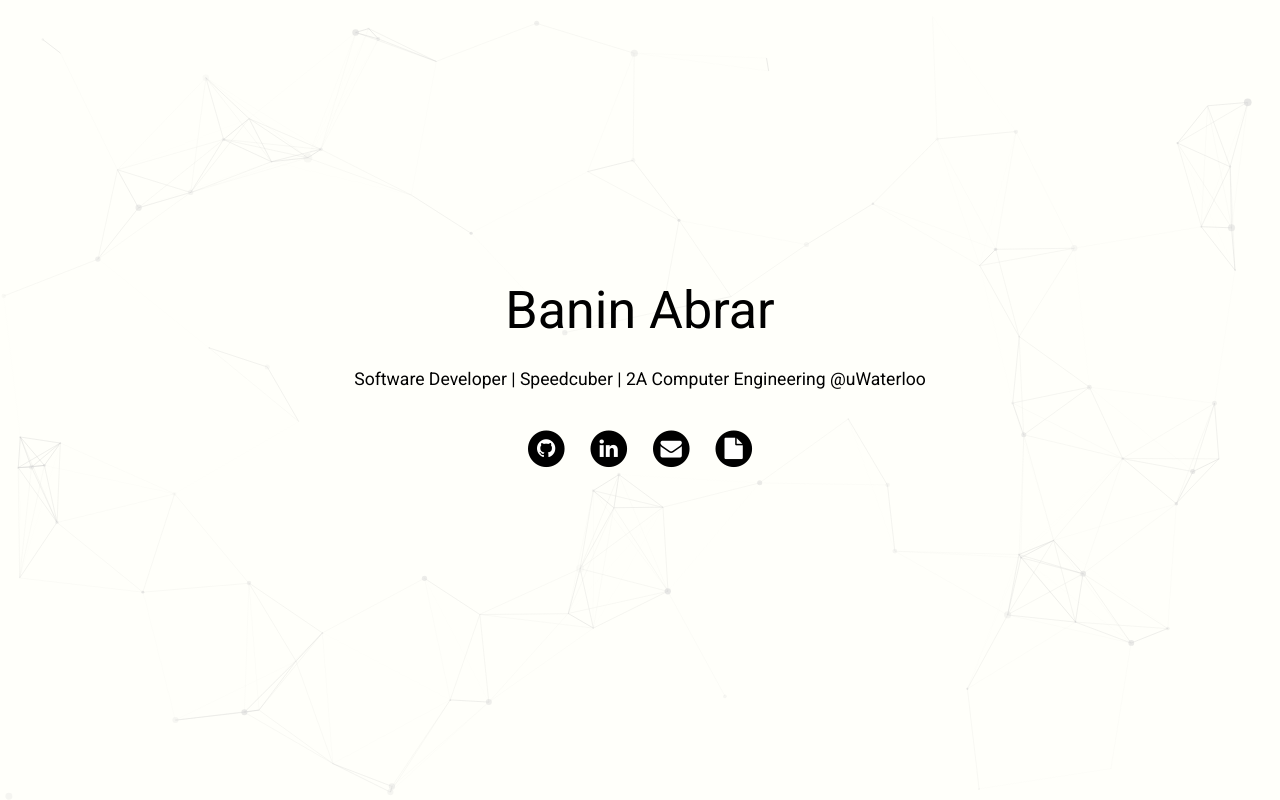
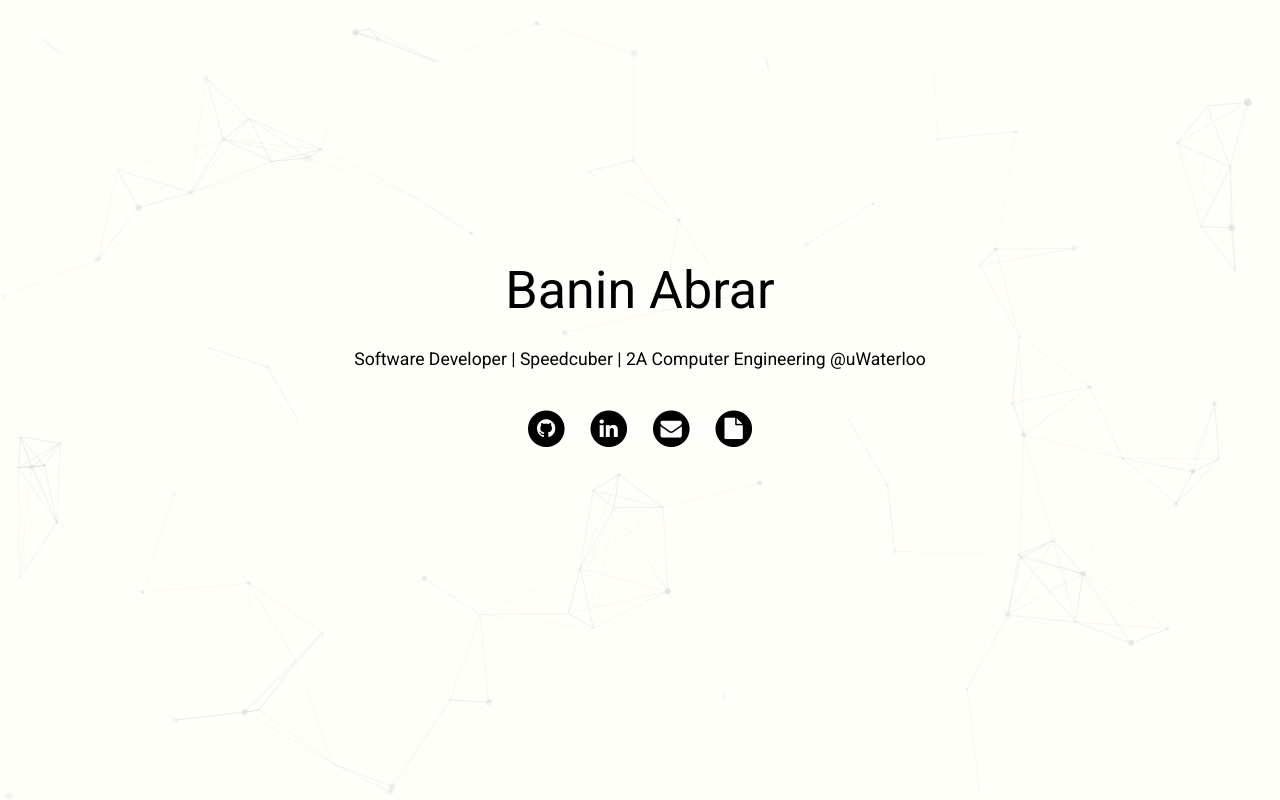
Before and after one commit to babrar/babrar.github.io, a plain HTML site: page index.html in a window 1280 px wide. Drawn offline with nearby package versions, Linux system fonts and the light colour scheme; some packages are replaced by stand-ins of ours; a script that the page names is missing.

Commit message:
Repositioned center div

```diff
--- a/css/style.css
+++ b/css/style.css
@@ -107,7 +107,7 @@ canvas{
 
 .intro{
   position: absolute;
-  top: 35%;
+  top: 32.5%;
   margin-right: 10%;
   margin-left: 10%;
   width: 80%;
```
